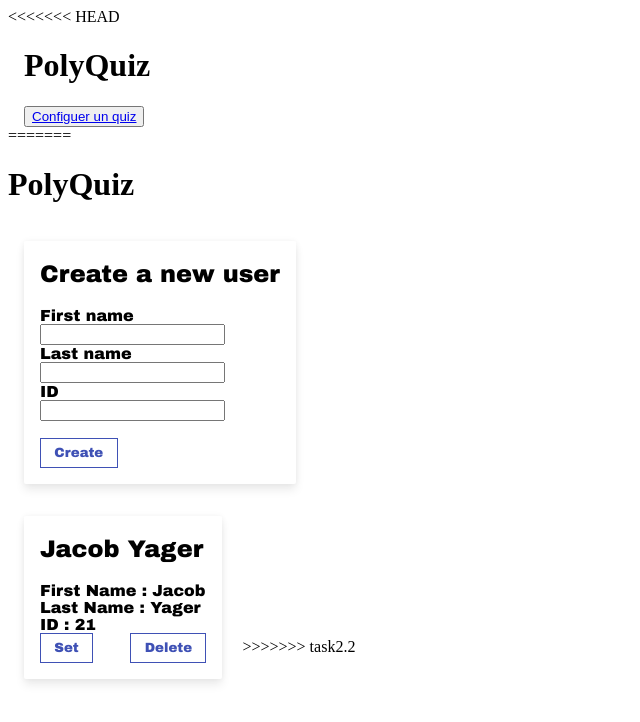
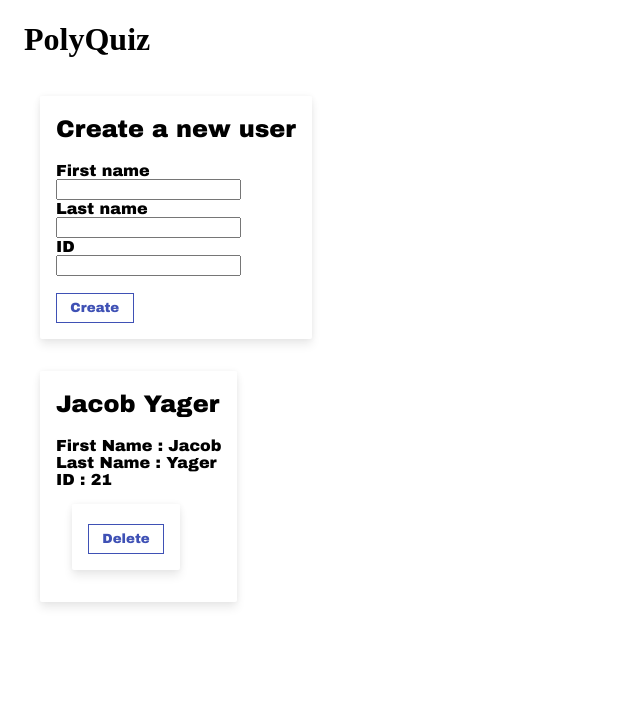
Before and after one commit to 2019-2020-ps6/2022-2023-ps6-lesdalton, an Angular app in the folder front-end/: page /user-list in a window 1280 px wide. Before the commit this address led to /. Shown: the top 722 px of the page, without its empty margins (0-640 px from the left). Built offline with nearby package versions, Linux system fonts and the light colour scheme.

Commit message:
#2 Create & delete (user)

```diff
--- a/front-end/src/app/app.component.html
+++ b/front-end/src/app/app.component.html
@@ -1,4 +1,4 @@
-<<<<<<< HEAD
+
 <div class="main-content">
   <div>
     <app-header></app-header>
@@ -6,16 +6,11 @@
   <nav *ngIf="router.url === '/'">
   <div>
     <button class="button-card>" ><a routerLink="/edit-quiz">Configuer un quiz</a></button>
+    <br><br>
+    <button class="button-card>" ><a routerLink="/user-list">Gérer les utilisateurs</a></button>
+
   </div>
   </nav>
 </div>
 
 <router-outlet></router-outlet>
-
-=======
-<h1>{{title}}</h1>
-<app-user-list></app-user-list>
-<router-outlet></router-outlet>
-
-
->>>>>>> task2.2
--- a/front-end/src/app/users/user-form/user-form.component.html
+++ b/front-end/src/app/users/user-form/user-form.component.html
@@ -1,19 +1,19 @@
 <div class="card">
   <h2>Create a new user</h2>
-  <form class="user-form" >
+  <form class="user-form" [formGroup]="userForm" >
     <label for="firstName" >
       First name <br>
-      <input class="input-custom" type="text" id="firstName"   >
+      <input class="input-custom" type="text" id="firstName" [formControlName]="'firstName'"   >
     </label>
     <br>
     <label for="lastName">
       Last name <br>
-      <input class="input-custom" type="text" id="lastName" >
+      <input class="input-custom" type="text" id="lastName" [formControlName]="'lastName'">
     </label>
     <br>
     <label for="lastName">
       ID <br>
-      <input class="input-custom" type="text" id="id" >
+      <input class="input-custom" type="text" id="id" [formControlName]="'id'" >
     </label>
     <br>
     <br>
--- a/front-end/src/app/users/user-form/user-form.component.ts
+++ b/front-end/src/app/users/user-form/user-form.component.ts
@@ -10,15 +10,7 @@ import { UserService } from 'src/services/user.service';
 })
 export class UserFormComponent {
   public userForm: FormGroup;
-  public formControl: FormControl | undefined;
 
-  /*constructor() {
-    this.userForm = new FormGroup({
-      firstName: new FormControl('', Validators.required),
-      lastName: new FormControl('', Validators.required),
-      id: new FormControl('',Validators.required)
-    });
-  }*/
 
   constructor(public formBuilder: FormBuilder, public userService: UserService) {
     this.userForm = this.formBuilder.group({
--- a/front-end/src/app/users/user-list/user-list.component.html
+++ b/front-end/src/app/users/user-list/user-list.component.html
@@ -1,15 +1,12 @@
 <app-user-form></app-user-form>
-<br>
-<div class="card">
-    <div class="user-list">
-      <div class="user" *ngFor="let user of users">
-        <h2>{{user.firstName}}&nbsp;{{user.lastName}}</h2>
-        First Name : {{user.firstName}}<br>
-        Last Name : {{user.lastName}}<br>
-        ID : {{user.id}}<br>
-      </div>
+<div class="user-list">
+  <div class="user" *ngFor="let user of userList">
+    <div class="card">
+      <h2>{{user.firstName}}  {{user.lastName}}</h2>
+      First Name : {{user.firstName}}<br>
+      Last Name : {{user.lastName}}<br>
+      ID : {{user.id}}<br>
+      <app-user [user]="user" (deleteUser)="deleteUser($event)"></app-user>
     </div>
-    <button type="submit" class="button-card" (click)="ngOnInit">Set</button>
-    &nbsp;&nbsp;&nbsp;&nbsp;&nbsp;
-    <button type="submit" class="button-card" (click)="ngOnInit">Delete</button>
   </div>
+</div>
--- a/front-end/src/app/users/user-list/user-list.component.ts
+++ b/front-end/src/app/users/user-list/user-list.component.ts
@@ -1,7 +1,8 @@
 import { Component, OnInit } from '@angular/core';
-import { User } from 'src/models/user.models';
-import { UserService } from 'src/services/user.service';
-import { USER } from 'src/mocks/user-list.mock';
+
+import { User } from '../../../models/user.models';
+import { UserService } from '../../../services/user.service';
+import {USER} from "../../../mocks/user-list.mock";
 
 @Component({
   selector: 'app-user-list',
@@ -9,9 +10,20 @@ import { USER } from 'src/mocks/user-list.mock';
   styleUrls: ['./user-list.component.scss']
 })
 export class UserListComponent implements OnInit {
-  users: User[] = USER;
 
-  constructor() {}
+  public userList: User[] = USER;
 
-  ngOnInit() {}
+  constructor(private userService: UserService) {
+    this.userService.users$.subscribe((users: User[]) => {
+      this.userList = users;
+    });
+  }
+
+  ngOnInit(): void {
+  }
+
+  deleteUser(user: User): void {
+    console.log('User deleted : ',user);
+    this.userService.deleteUser(user);
+  }
 }
--- a/front-end/src/services/user.service.ts
+++ b/front-end/src/services/user.service.ts
@@ -26,6 +26,17 @@ export class UserService {
 
 
   addUser(user: User): void {
+    this.users.push(user);
+    this.users$.next(this.users);
+  }
+
+  deleteUser(user: User): void {
+    const index=this.users.indexOf(user);
+    if(index!==-1){
+      this.users.splice(index,1);
+      this.users$.next(this.users);
+    }
+
   }
 
 
```
Also changed, not shown: front-end/src/app/app-routing.module.ts (+9 -1 lines).
